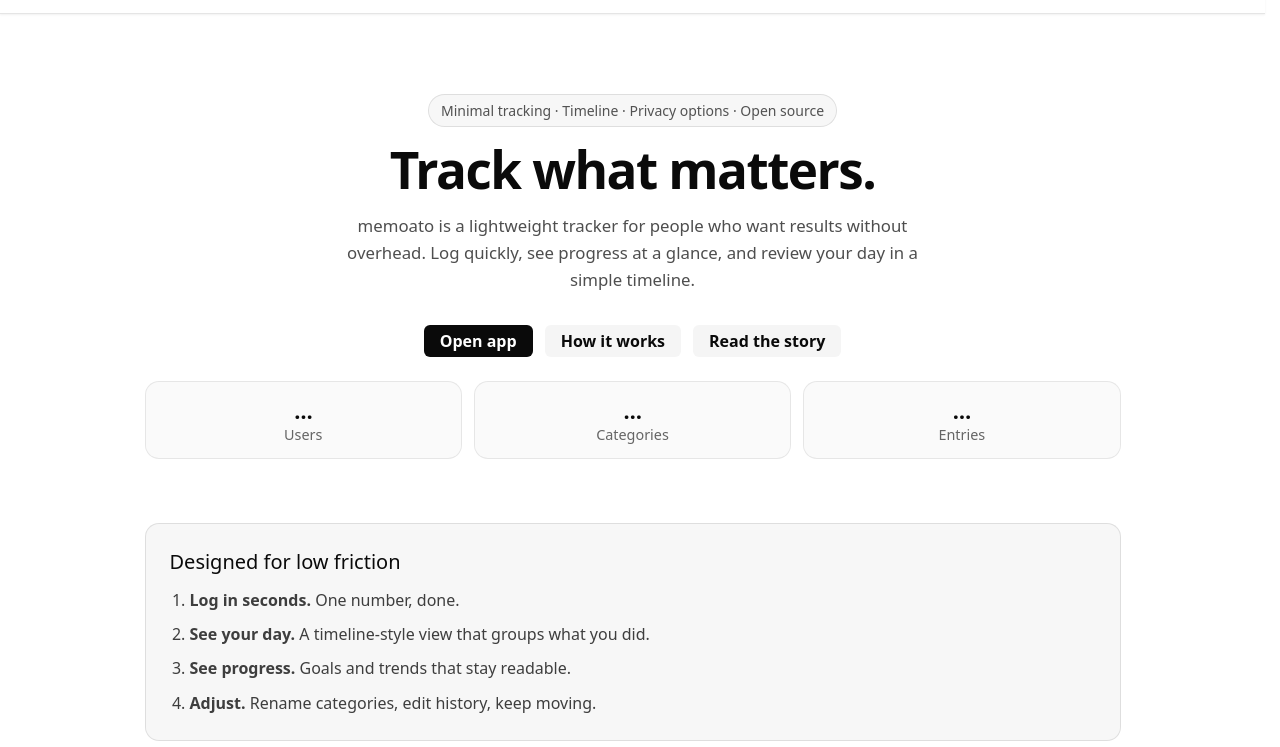
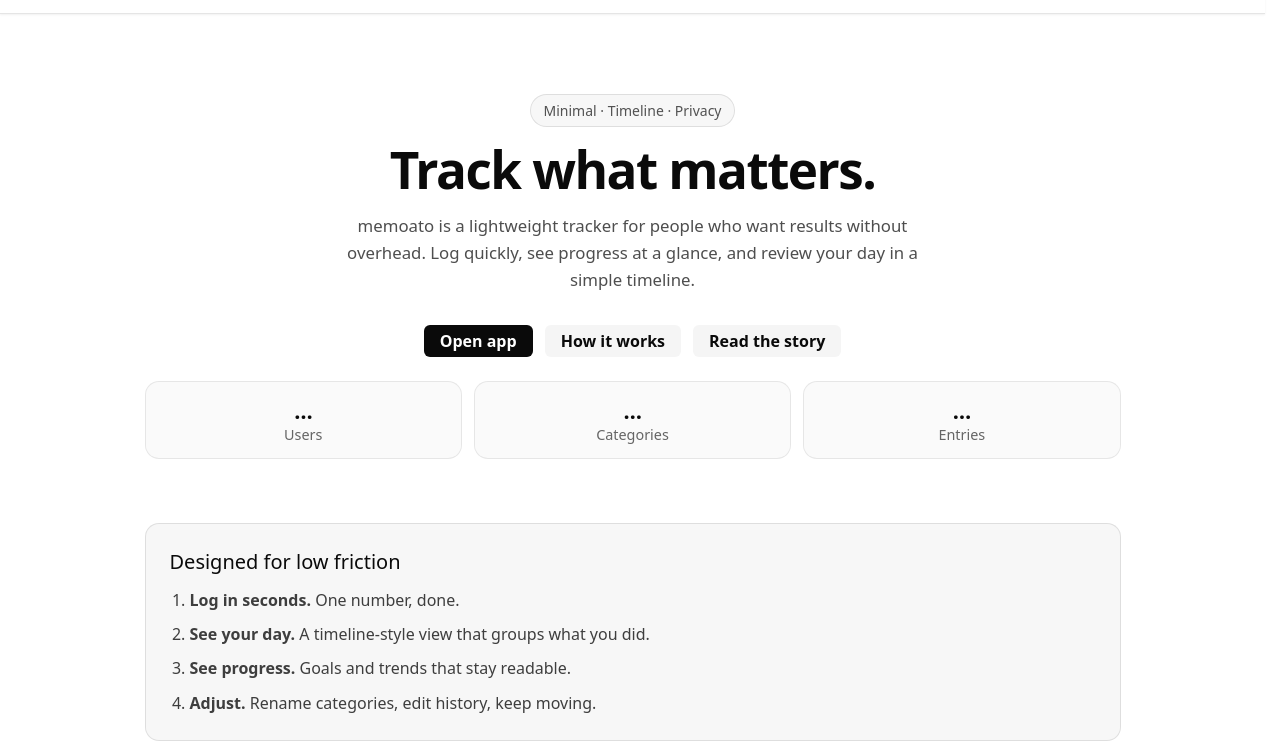
Before and after one commit to hrvojepavlinovic/memoato-app, an Astro site in the folder apps/memoato-site/: page / in a window 1280 px wide. Shown: the part 53-800 px from the top of the page. Built offline with nearby package versions, Linux system fonts and the light colour scheme; Astro itself is replaced by a stand-in of ours; no server answers.

Commit message:
Landing: shorten hero pill

```diff
--- a/apps/memoato-site/src/pages/index.astro
+++ b/apps/memoato-site/src/pages/index.astro
@@ -9,7 +9,7 @@
   canonicalPath="/"
 >
   <section class="container hero">
-    <div class="pill">Minimal tracking · Timeline · Privacy options · Open source</div>
+    <div class="pill">Minimal · Timeline · Privacy</div>
     <h1 class="h1" style="margin-top: 1rem">Track what matters.</h1>
     <p class="lead">
       memoato is a lightweight tracker for people who want results without overhead. Log quickly, see progress at a glance,
```
